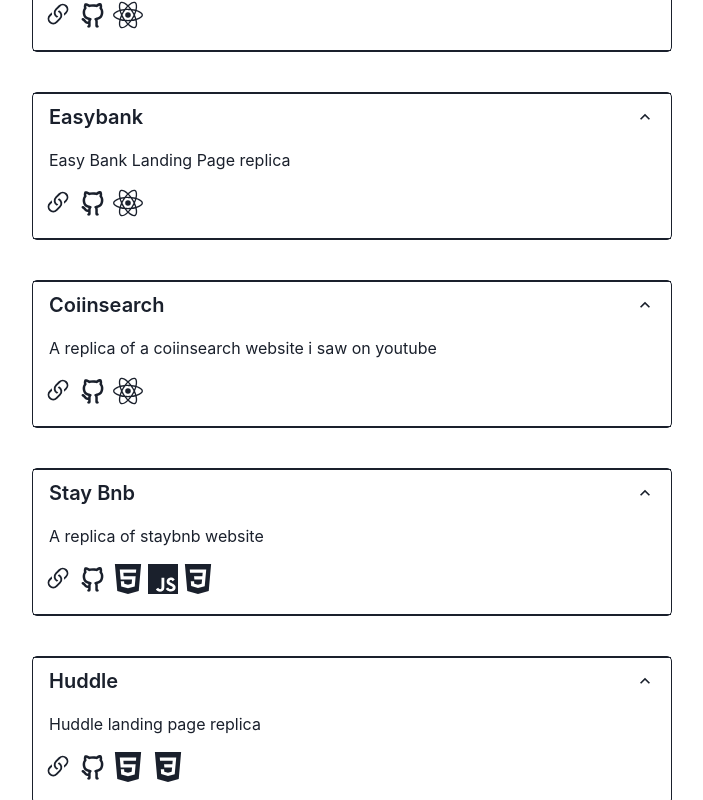
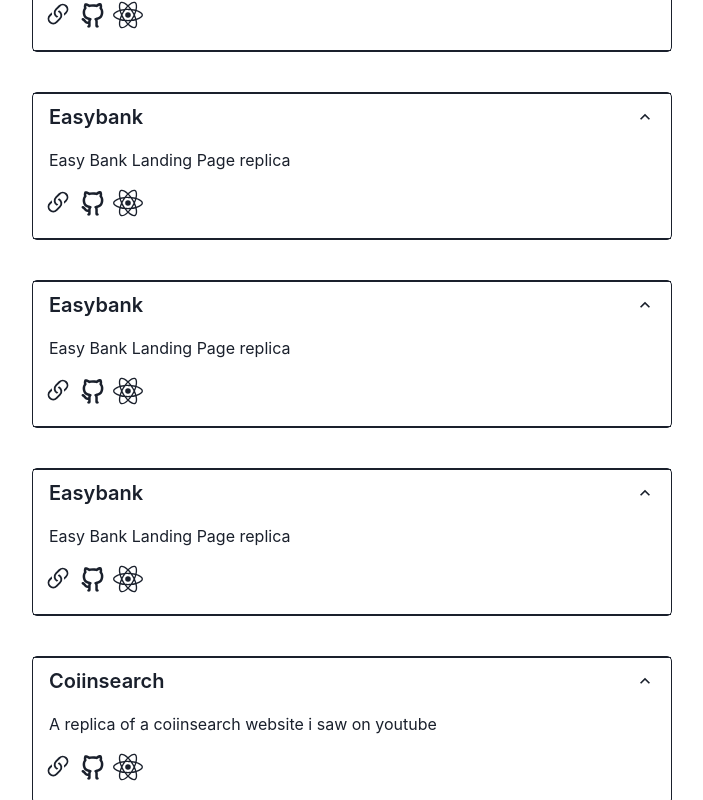
Before and after one commit to devtofunmi/myportfolio, a React (Vite) app: page / in a window 1280 px wide. Shown: the part 1221-2021 px from the top of the page, without its empty margins (288-991 px from the left). Built offline with nearby package versions, Linux system fonts and the light colour scheme.

Commit message:
add two projects

```diff
--- a/src/component/projectsData.jsx
+++ b/src/component/projectsData.jsx
@@ -16,6 +16,22 @@ const theData = [
     link: "https://gppt.netlify.app",
     gitlink: "https://github.com/devtofunmi/gpt",
     description: "GPT3 landing page replica",
+    tools: <SiReact />,
+  },
+  {
+    logo: "",
+    name: "Easybank",
+    link: "https://easybannk.netlify.app",
+    gitlink: "https://github.com/devtofunmi",
+    description: "Easy Bank Landing Page replica",
+    tools: <SiReact />,
+  },
+  {
+    logo: "",
+    name: "Easybank",
+    link: "https://easybannk.netlify.app",
+    gitlink: "https://github.com/devtofunmi",
+    description: "Easy Bank Landing Page replica",
     tools: <SiReact />,
   },
   {
```
